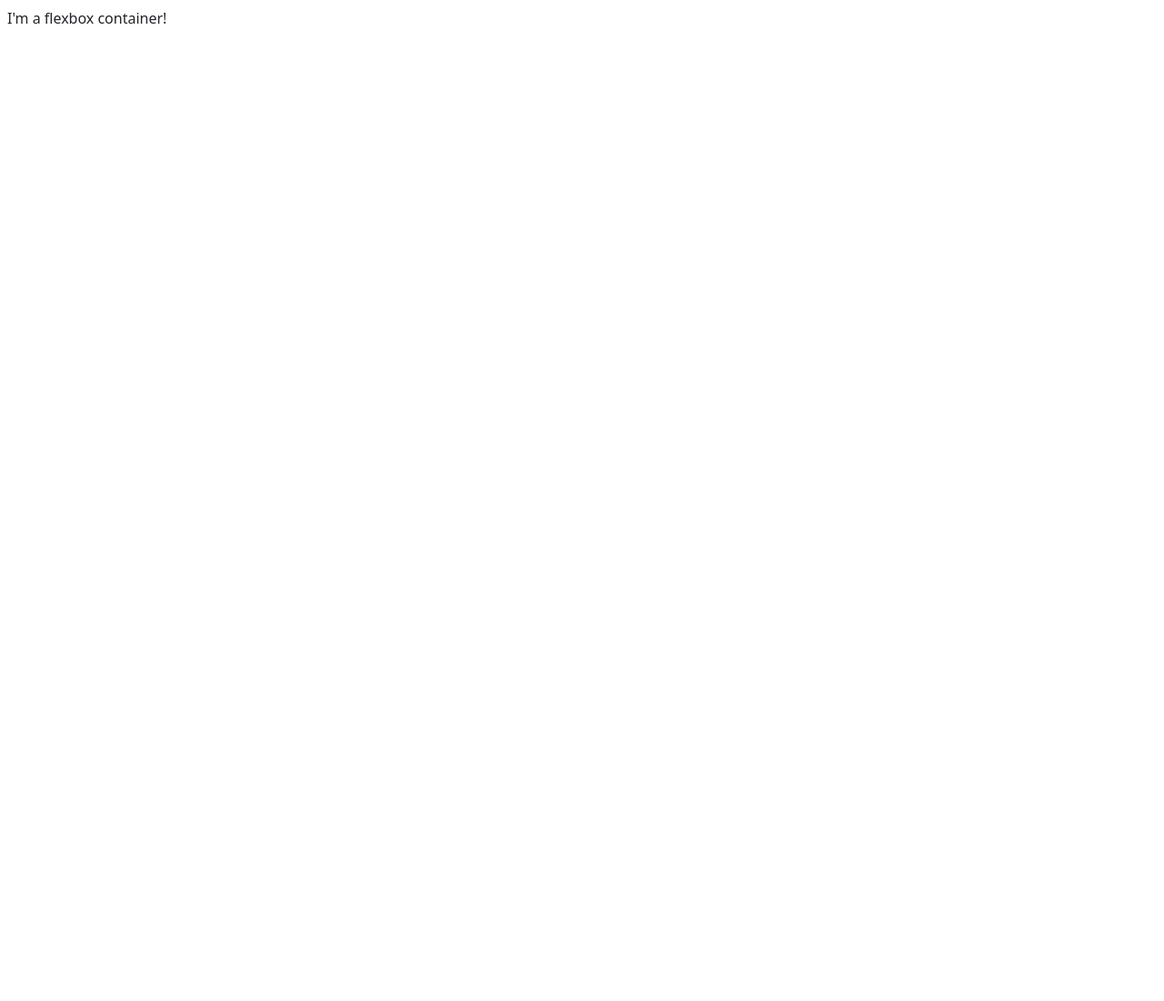
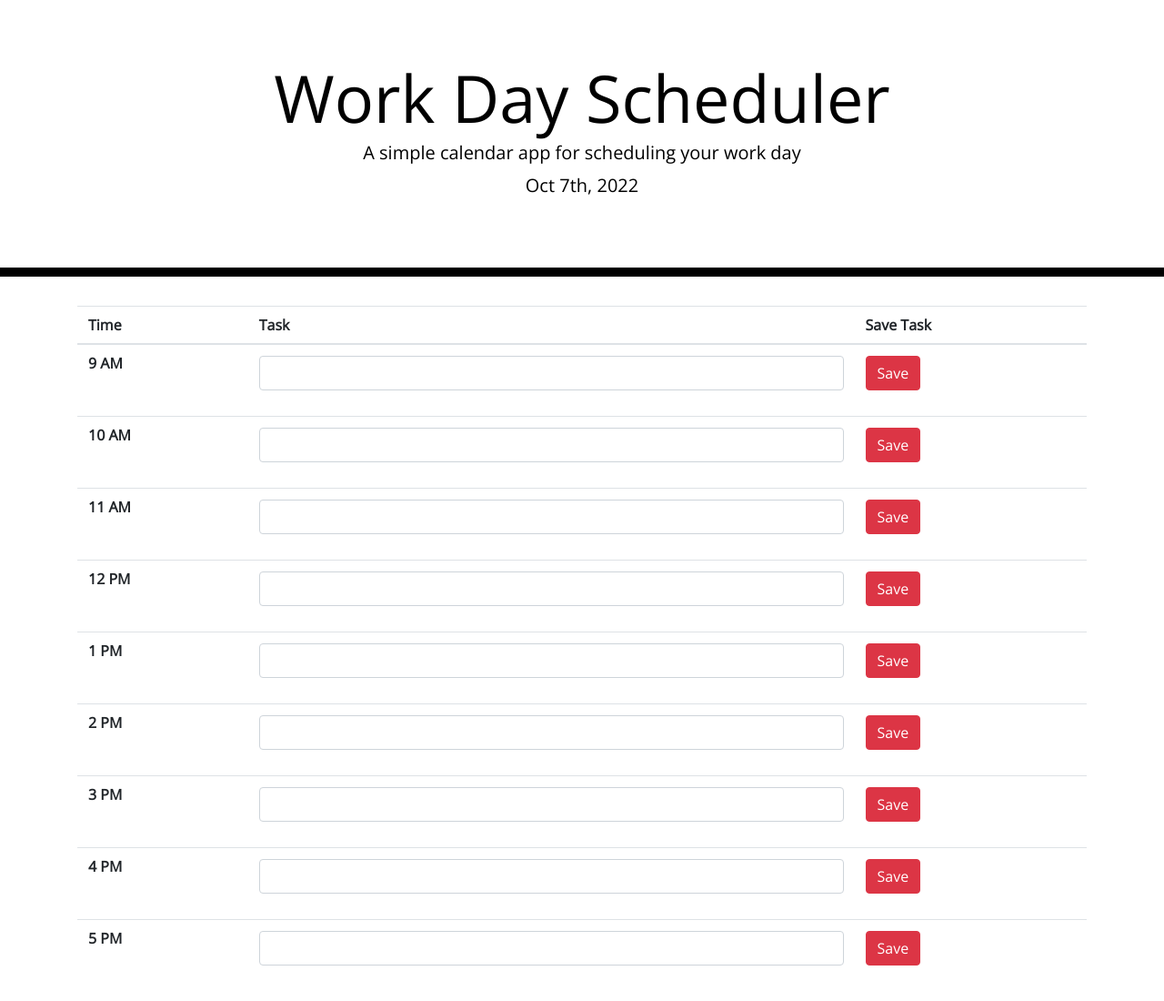
Before and after one commit to Tony-Coniglio/Work-Day-Scheduler, a plain HTML site: page index.html in a window 1280 px wide. Shown: the whole page at 91% size. Before the commit the page ends 800 px from the top, so only its background shows below. Drawn offline with nearby package versions, Linux system fonts and the light colour scheme.

Commit message:
updated html structure, date, and began js functions

```diff
--- a/index.html
+++ b/index.html
@@ -2,22 +2,141 @@
 <html lang="en">
 
 <head>
-    <meta charset="UTF-8">
-    <meta http-equiv="X-UA-Compatible" content="IE=edge">
-    <meta name="viewport" content="width=device-width, initial-scale=1.0">
-    <link rel="stylesheet" href="https://cdn.jsdelivr.net/npm/bootstrap@4.5.3/dist/css/bootstrap.min.css"
-        integrity="sha384-TX8t27EcRE3e/ihU7zmQxVncDAy5uIKz4rEkgIXeMed4M0jlfIDPvg6uqKI2xXr2" crossorigin="anonymous">
-    <link href="https://cdn.jsdelivr.net/npm/bootstrap@5.2.2/dist/css/bootstrap.min.css" rel="stylesheet"
-        integrity="sha384-Zenh87qX5JnK2Jl0vWa8Ck2rdkQ2Bzep5IDxbcnCeuOxjzrPF/et3URy9Bv1WTRi" crossorigin="anonymous">
-    <link rel="stylesheet" scr="style.css" />
-    <script type="text/javascript" src="https://cdnjs.cloudflare.com/ajax/libs/moment.js/2.27.0/moment.min.js"></script>
+    <meta charset="UTF-8" />
+    <meta name="viewport" content="width=device-width, initial-scale=1.0" />
+    <meta http-equiv="X-UA-Compatible" content="ie=edge" />
+    <link rel="stylesheet" href="https://stackpath.bootstrapcdn.com/bootstrap/4.3.1/css/bootstrap.min.css" />
+    <link rel="stylesheet" href="https://use.fontawesome.com/releases/v5.8.1/css/all.css"
+        integrity="sha384-50oBUHEmvpQ+1lW4y57PTFmhCaXp0ML5d60M1M7uH2+nqUivzIebhndOJK28anvf" crossorigin="anonymous" />
+    <link href="https://fonts.googleapis.com/css?family=Open+Sans&display=swap" rel="stylesheet" />
+    <link rel="stylesheet" href="style.css" />
     <title>Work Day Scheduler</title>
 </head>
 
 <body>
+    <header class="jumbotron">
+        <h1 class="display-3">Work Day Scheduler</h1>
+        <p class="lead">A simple calendar app for scheduling your work day</p>
+        <p id="currentDay" class="lead"></p>
+    </header>
+    <div class="container">
+        <!-- Timeblocks go here -->
+        <table class="table table-hover">
+            <thead>
+                <tr>
+                    <th scope="col-2">Time</th>
+                    <th scope="col-10">Task</th>
+                    <th scope="col-2">Save Task</th>
+                </tr>
+            </thead>
+            <tbody>
+                <tr>
+                    <th id="blocks" scope="row">9 AM</th>
+                    <td>
+                        <form>
+                            <div class="form-group">
+                              <input type="text" class="form-control" id="formGroupExampleInput">
+                            </div>
+                            </form>
+                    </td>
+                    <td><button type="button" class="btn btn-danger">Save</button></td>
+                </tr>
+                <tr>
+                    <th id="blocks" scope="row">10 AM</th>
+                    <td>
+                        <form>
+                            <div class="form-group">
+                              <input type="text" class="form-control" id="formGroupExampleInput">
+                            </div>
+                            </form>
+                    </td>
+                    <td><button type="button" class="btn btn-danger">Save</button></td>
+                </tr>
+                <tr>
+                    <th id="blocks" scope="row">11 AM</th>
+                    <td>
+                        <form>
+                            <div class="form-group">
+                              <input type="text" class="form-control" id="formGroupExampleInput">
+                            </div>
+                            </form>
+                    </td>
+                    <td><button type="button" class="btn btn-danger">Save</button></td>
+                </tr>
+                <tr>
+                    <th id="blocks" scope="row">12 PM</th>
+                    <td>
+                        <form>
+                            <div class="form-group">
+                              <input type="text" class="form-control" id="formGroupExampleInput">
+                            </div>
+                            </form>
+                    </td>
+                    <td><button type="button" class="btn btn-danger">Save</button></td>
+                </tr>
+                <tr>
+                    <th id="blocks" scope="row">1 PM</th>
+                    <td>
+                        <form>
+                            <div class="form-group">
+                              <input type="text" class="form-control" id="formGroupExampleInput">
+                            </div>
+                            </form>
+                    </td>
+                    <td><button type="button" class="btn btn-danger">Save</button></td>
+                </tr>
+                <tr>
+                    <th id="blocks" scope="row">2 PM</th>
+                    <td>
+                        <form>
+                            <div class="form-group">
+                              <input type="text" class="form-control" id="formGroupExampleInput">
+                            </div>
+                            </form>
+                    </td>
+                    <td><button type="button" class="btn btn-danger">Save</button></td>
+                </tr>
+                <tr>
+                    <th id="blocks" scope="row">3 PM</th>
+                    <td>
+                        <form>
+                            <div class="form-group">
+                              <input type="text" class="form-control" id="formGroupExampleInput">
+                            </div>
+                            </form>
+                    </td>
+                    <td><button type="button" class="btn btn-danger">Save</button></td>
+                </tr>
+                <tr>
+                    <th id="blocks" scope="row">4 PM</th>
+                    <td>
+                        <form>
+                            <div class="form-group">
+                              <input type="text" class="form-control" id="formGroupExampleInput">
+                            </div>
+                            </form>
+                    </td>
+                    <td><button type="button" class="btn btn-danger">Save</button></td>
+                <tr>
+                    <th id="blocks" scope="row">5 PM</th>
+                    <td>
+                        <form>
+                            <div class="form-group">
+                              <input type="text" class="form-control" id="formGroupExampleInput">
+                            </div>
+                            </form>
+                    </td>
+                    <td><button type="button" class="btn btn-danger">Save</button></td>
+                </tr>
+                </tr>
+            </tbody>
+        </table>
 
-    <div class="d-flex p-2">I'm a flexbox container!</div>
+    </div>
 
+    <script src="https://cdnjs.cloudflare.com/ajax/libs/jquery/3.2.1/jquery.min.js"></script>
+    <script src="https://cdnjs.cloudflare.com/ajax/libs/moment.js/2.24.0/moment.min.js"></script>
+    <script src="script.js"></script>
 </body>
 
 </html>
--- a/script.js
+++ b/script.js
@@ -0,0 +1,26 @@
+// Display Time
+var today = moment();
+$("#currentDay").text(today.format("MMM Do, YYYY"));
+
+// Change Background Color
+
+var timeActual = today.format("H");
+var timeCal = $("#blocks").text();
+var timeNumber = timeCal.replace(/\D/g,'');
+
+console.log(timeCal)
+console.log(timeNumber)
+
+// for (let i = 0; i < timeCal.length; i++) {
+//    return (timeNumber);
+// }
+
+if (timeNumber < timeActual) {
+
+}else if (timeNumber === timeActual) {
+
+
+}else (timeNumber > timeActual); {
+
+
+};
--- a/style.css
+++ b/style.css
@@ -0,0 +1,76 @@
+body {
+    font-family: 'Open Sans', sans-serif;
+    font-size: 16px;
+    line-height: 1;
+  }
+
+  textarea {
+    background: transparent;
+    border: none;
+    resize: none;
+    color: #000000;
+    border-left: 1px solid black;
+    padding: 10px;
+  }
+  /* My CSS */
+
+  /* End oy my CSS */
+
+
+
+  .jumbotron {
+    text-align: center;
+    background-color: transparent;
+    color: black;
+    border-radius: 0;
+    border-bottom: 10px solid black;
+  }
+
+  .description {
+    white-space: pre-wrap;
+  }
+
+  .time-block {
+    text-align: center;
+    border-radius: 15px;
+  }
+
+  .row {
+    white-space: pre-wrap;
+    height: 80px;
+    border-top: 1px solid white;
+  }
+
+  .hour {
+    background-color: #ffffff;
+    color: #000000;
+    border-top: 1px dashed #000000;
+  }
+
+  .past {
+    background-color: #d3d3d3;
+    color: white;
+  }
+
+  .present {
+    background-color: #ff6961;
+    color: white;
+  }
+
+  .future {
+    background-color: #77dd77;
+    color: white;
+  }
+
+  .saveBtn {
+    border-left: 1px solid black;
+    border-top-right-radius: 15px;
+    border-bottom-right-radius: 15px;
+    background-color: #06aed5;
+    color: white;
+  }
+
+  .saveBtn i:hover {
+    font-size: 20px;
+    transition: all 0.3s ease-in-out;
+  }
```
